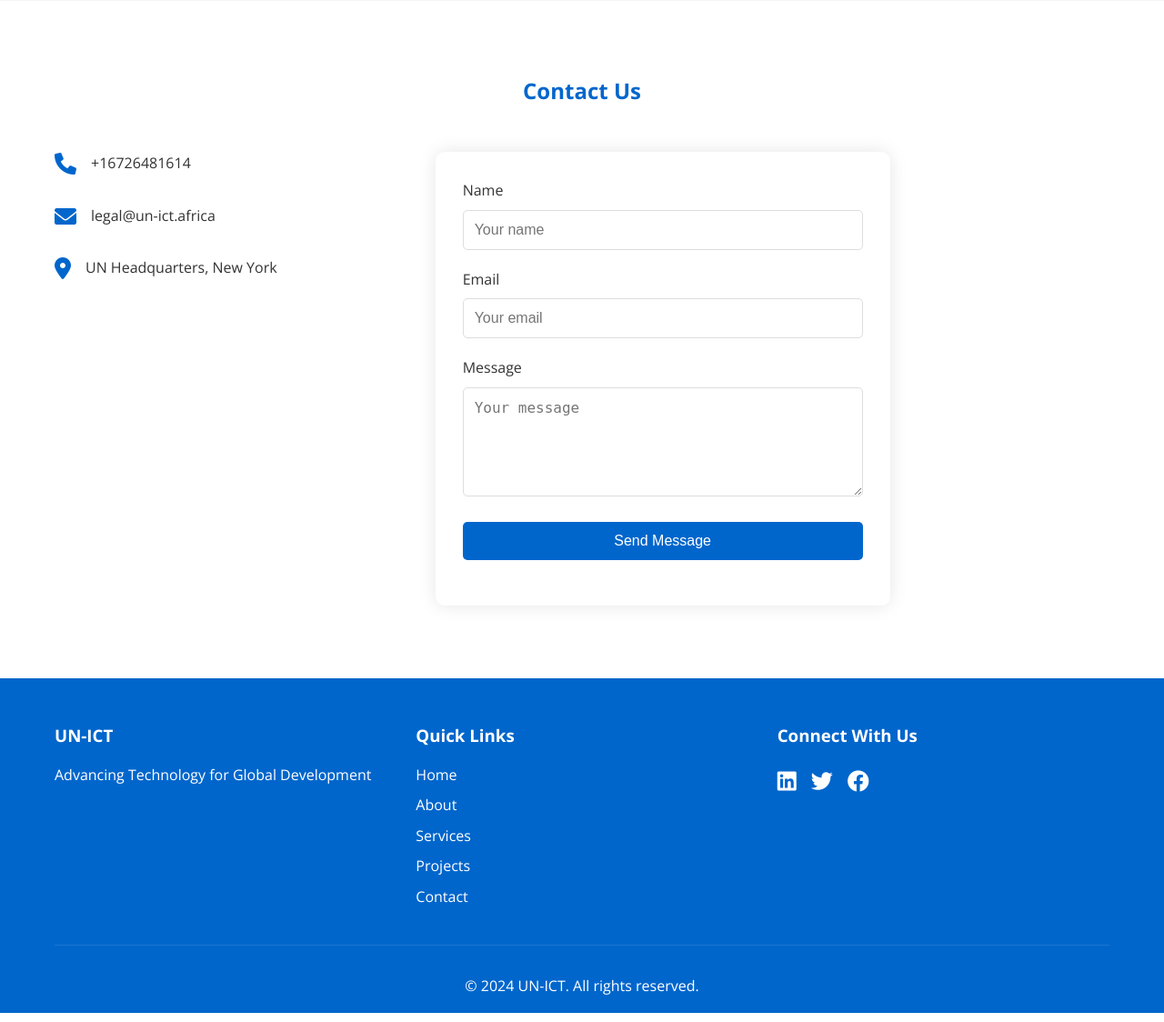
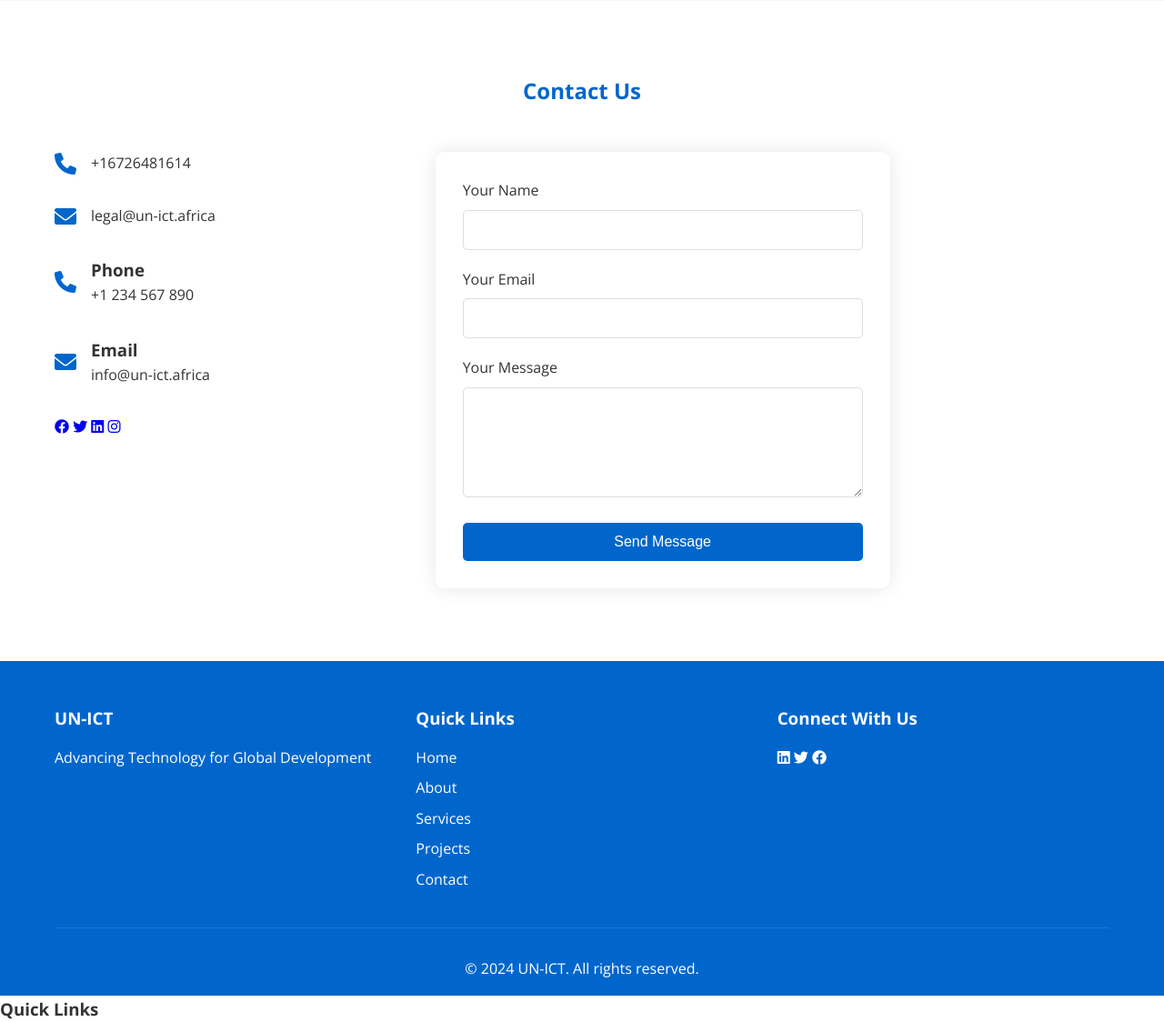
Before and after one commit to Carlin5/UN-ICT, a PHP site: page / in a window 1280 px wide. Shown: the part 2751-3875 px from the top of the page at 91% size. Run offline with PHP 8.4, Linux system fonts and the light colour scheme.

Commit message:
Reverted contact section to original design while maintaining form functionality

```diff
--- a/css/style.css
+++ b/css/style.css
@@ -338,15 +338,15 @@ body {
     transition: border-color 0.3s;
 }
 
+.form-group textarea {
+    min-height: 120px;
+    resize: vertical;
+}
+
 .form-group input:focus,
 .form-group textarea:focus {
     outline: none;
     border-color: var(--primary-color);
-}
-
-.form-group textarea {
-    min-height: 120px;
-    resize: vertical;
 }
 
 .submit-button {
@@ -368,9 +368,6 @@ body {
 .button-text {
     display: inline-block;
 }
-
-
-/* Success and error messages */
 
 .message {
     padding: 15px;
@@ -424,15 +421,6 @@ footer {
     text-decoration: none;
 }
 
-.social-links {
-    display: flex;
-    gap: 1rem;
-}
-
-.social-links a {
-    font-size: 1.5rem;
-}
-
 .footer-bottom {
     text-align: center;
     padding-top: 2rem;
@@ -459,6 +447,13 @@ footer {
     .hero p {
         font-size: 1.2rem;
     }
+    .contact-wrapper {
+        padding: 30px;
+    }
+    .contact-section h2 {
+        font-size: 2rem;
+        margin-bottom: 30px;
+    }
 }
 
 
@@ -479,6 +474,6 @@ footer {
 .about-content,
 .services-grid,
 .projects-grid,
-.contact-content {
+.contact-wrapper {
     animation: fadeIn 1s ease-out;
 }
--- a/index.html
+++ b/index.html
@@ -152,29 +152,43 @@
                             <p>legal@un-ict.africa</p>
                         </div>
                         <div class="info-item">
-                            <i class="fas fa-map-marker-alt"></i>
-                            <p>UN Headquarters, New York</p>
+                            <i class="fas fa-phone"></i>
+                            <div>
+                                <h3>Phone</h3>
+                                <p>+1 234 567 890</p>
                             </div>
                         </div>
-                    <form class="contact-form" action="process_contact.php" method="POST">
+                        <div class="info-item">
+                            <i class="fas fa-envelope"></i>
+                            <div>
+                                <h3>Email</h3>
+                                <p>info@un-ict.africa</p>
+                            </div>
+                        </div>
+                        <div class="social-links">
+                            <a href="#" class="social-link"><i class="fab fa-facebook"></i></a>
+                            <a href="#" class="social-link"><i class="fab fa-twitter"></i></a>
+                            <a href="#" class="social-link"><i class="fab fa-linkedin"></i></a>
+                            <a href="#" class="social-link"><i class="fab fa-instagram"></i></a>
+                        </div>
+                    </div>
+                    <div class="contact-form-container">
+                        <form action="process_contact.php" method="POST" class="contact-form">
                             <div class="form-group">
-                            <label for="name">Name</label>
-                            <input type="text" id="name" name="name" placeholder="Your name" required>
+                                <label for="name">Your Name</label>
+                                <input type="text" id="name" name="name" required>
                             </div>
                             <div class="form-group">
-                            <label for="email">Email</label>
-                            <input type="email" id="email" name="email" placeholder="Your email" required>
+                                <label for="email">Your Email</label>
+                                <input type="email" id="email" name="email" required>
                             </div>
                             <div class="form-group">
-                            <label for="message">Message</label>
-                            <textarea id="message" name="message" placeholder="Your message" required></textarea>
+                                <label for="message">Your Message</label>
+                                <textarea id="message" name="message" rows="5" required></textarea>
                             </div>
-                        <div class="form-group">
-                            <button type="submit" class="submit-button">
-                                <span class="button-text">Send Message</span>
-                            </button>
+                            <button type="submit" class="submit-button">Send Message</button>
+                        </form>
                     </div>
-                    </form>
                 </div>
             </div>
         </section>
@@ -215,4 +229,32 @@
     <script src="js/main.js"></script>
 </body>
 
+</html>         <div class="footer-section">
+                    <h3>Quick Links</h3>
+                    <ul>
+                        <li><a href="#home">Home</a></li>
+                        <li><a href="#about">About</a></li>
+                        <li><a href="#services">Services</a></li>
+                        <li><a href="#projects">Projects</a></li>
+                        <li><a href="#contact">Contact</a></li>
+                    </ul>
+                </div>
+                <div class="footer-section">
+                    <h3>Connect With Us</h3>
+                    <div class="social-links">
+                        <a href="#"><i class="fab fa-linkedin"></i></a>
+                        <a href="#"><i class="fab fa-twitter"></i></a>
+                        <a href="#"><i class="fab fa-facebook"></i></a>
+                    </div>
+                </div>
+            </div>
+            <div class="footer-bottom">
+                <p>&copy; 2024 UN-ICT. All rights reserved.</p>
+            </div>
+        </div>
+    </footer>
+
+    <script src="js/main.js"></script>
+</body>
+
 </html>
```
Lines whose indentation alone changed are shown as unchanged.
